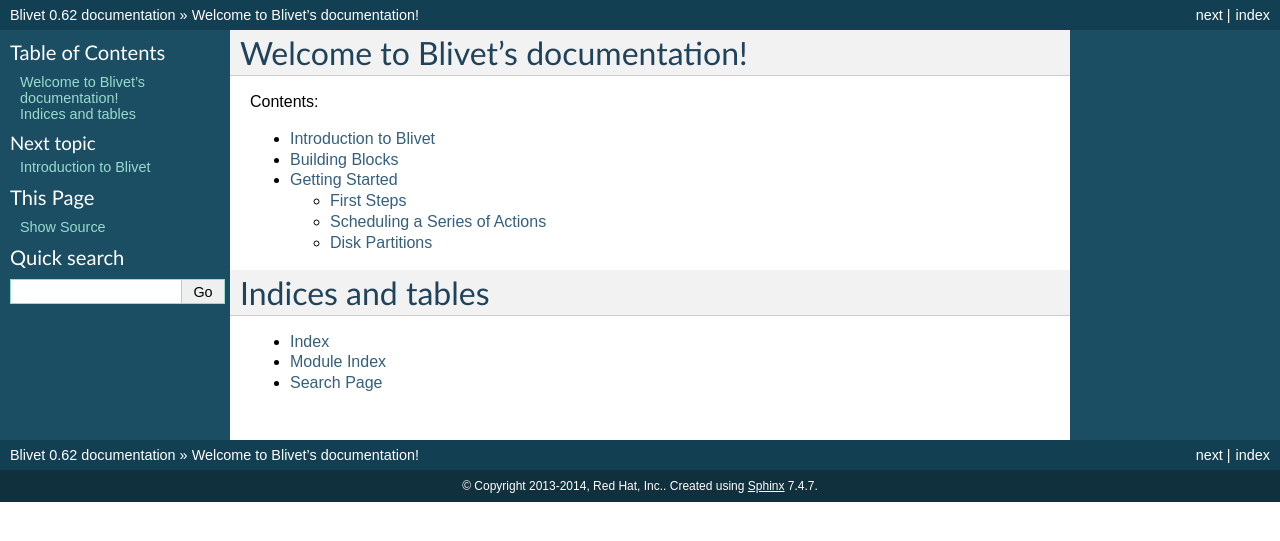
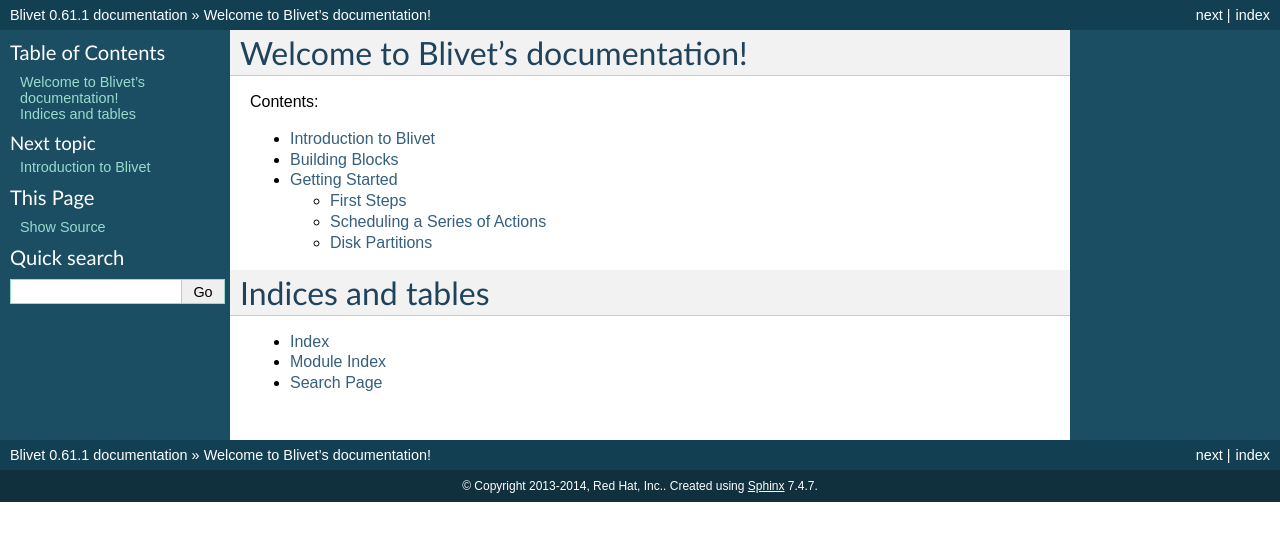
Before and after one commit to storaged-project/blivet, a Sphinx documentation site: the page built from doc/index.rst, in a window 1280 px wide. Shown: the top 541 px of the page. Built offline with Sphinx 7.4.7, drawn with Linux system fonts in a browser that asks for light colours; pages that are not in the unit, such as notebooks, are missing from menus.

Commit message:
New version: 0.61.1

```diff
--- a/blivet/__init__.py
+++ b/blivet/__init__.py
@@ -19,7 +19,7 @@
 # Red Hat Author(s): Dave Lehman <dlehman@redhat.com>
 #
 
-__version__ = '0.62'
+__version__ = '0.61.1'
 
 ##
 ## Default stub values for installer-specific stuff that gets set up in
--- a/doc/conf.py
+++ b/doc/conf.py
@@ -48,9 +48,9 @@
 # built documents.
 #
 # The short X.Y version.
-version = '0.62'
+version = '0.61.1'
 # The full version, including alpha/beta/rc tags.
-release = '0.62'
+release = '0.61.1'
 
 # The language for content autogenerated by Sphinx. Refer to documentation
 # for a list of supported languages.
--- a/setup.py
+++ b/setup.py
@@ -2,7 +2,7 @@
 
 from distutils.core import setup
 
-setup(name='blivet', version='0.62',
+setup(name='blivet', version='0.61.1',
       description='Python module for system storage configuration',
       author='David Lehman', author_email='dlehman@redhat.com',
       url='http://fedoraproject.org/wiki/blivet',
```
Also changed, not shown: 2 other files.
